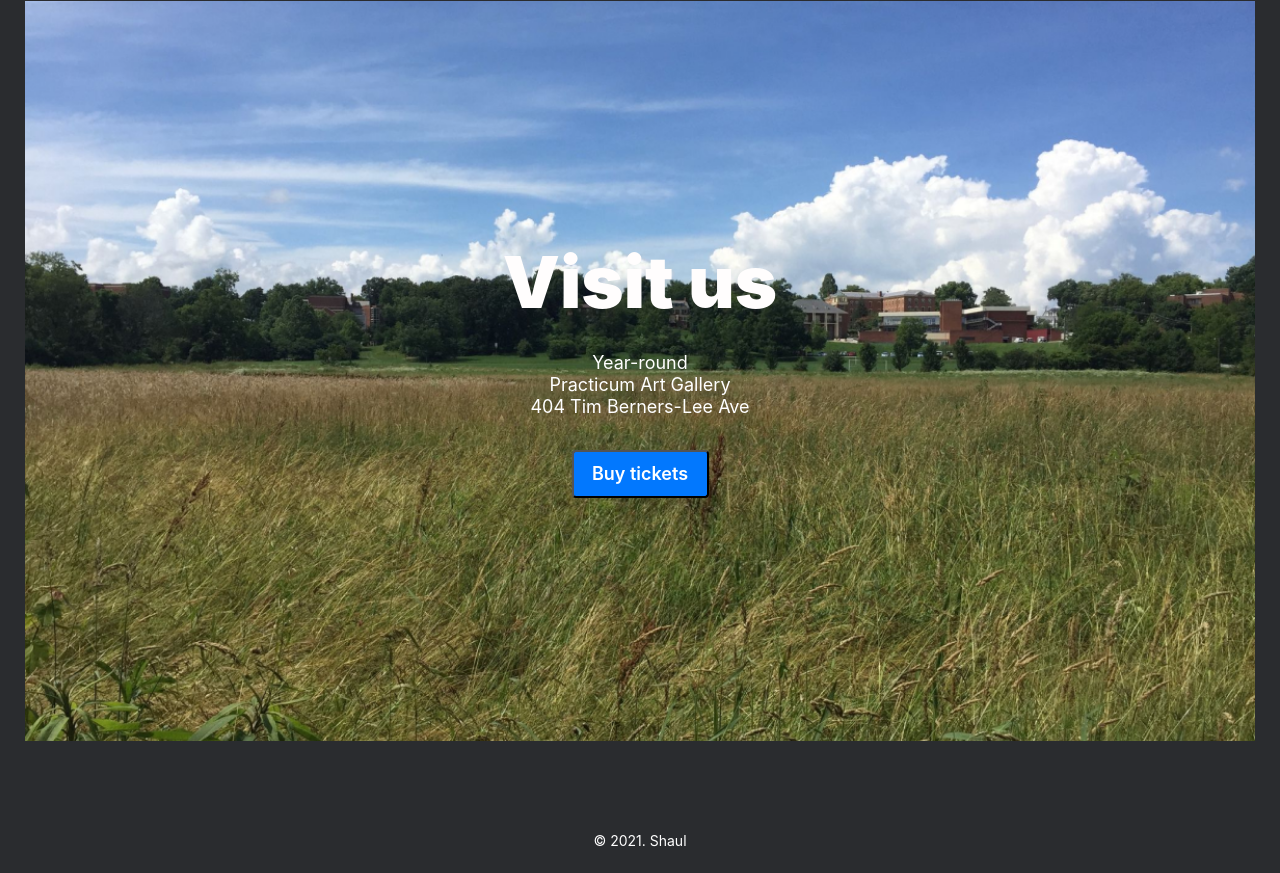
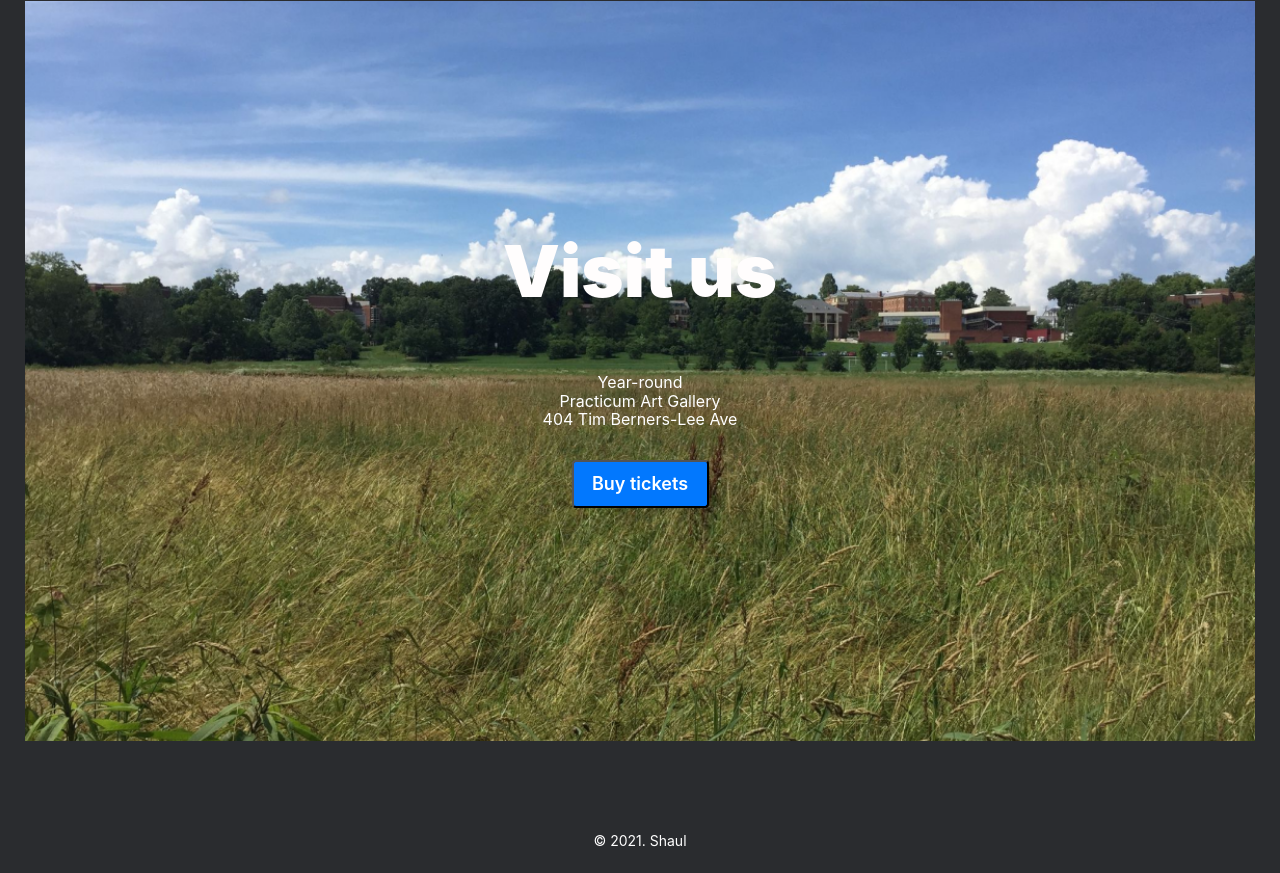
Before and after one commit to shauliperets/web_project_3, a plain HTML site: page index.html in a window 1280 px wide. Shown: the part 5493-6366 px from the top of the page. Drawn offline with Linux system fonts and the light colour scheme; a web font is replaced by a local one.

Commit message:
For review 1

```diff
--- a/blocks/about.css
+++ b/blocks/about.css
@@ -32,6 +32,11 @@
   color: #ffffff;
   padding: 0 0 32px 0;
   margin: 0;
+}
+
+.about__paragraph {
+  margin: 0;
+  padding: 0;
 }
 
 .about__button {
--- a/blocks/grid.css
+++ b/blocks/grid.css
@@ -5,9 +5,6 @@
   margin: 0 auto;
   gap: 16px;
   padding: 118px 0 92px 0;
-}
-
-.grid__item {
 }
 
 @media screen and (max-width: 768px) {
--- a/index.html
+++ b/index.html
@@ -198,7 +198,9 @@
       <section class="about">
         <h3 class="about__title">Visit us</h3>
         <p class="about__subtitle">
-          Year-round<br />Practicum Art Gallery<br />404 Tim Berners-Lee Ave
+          <p class="about__paragraph">Year-round</p>
+          <p class="about__paragraph">Practicum Art Gallery</p>
+          <p class="about__paragraph">404 Tim Berners-Lee Ave</p>
         </p>
         <button class="about__button">Buy tickets</button>
       </section>
```
